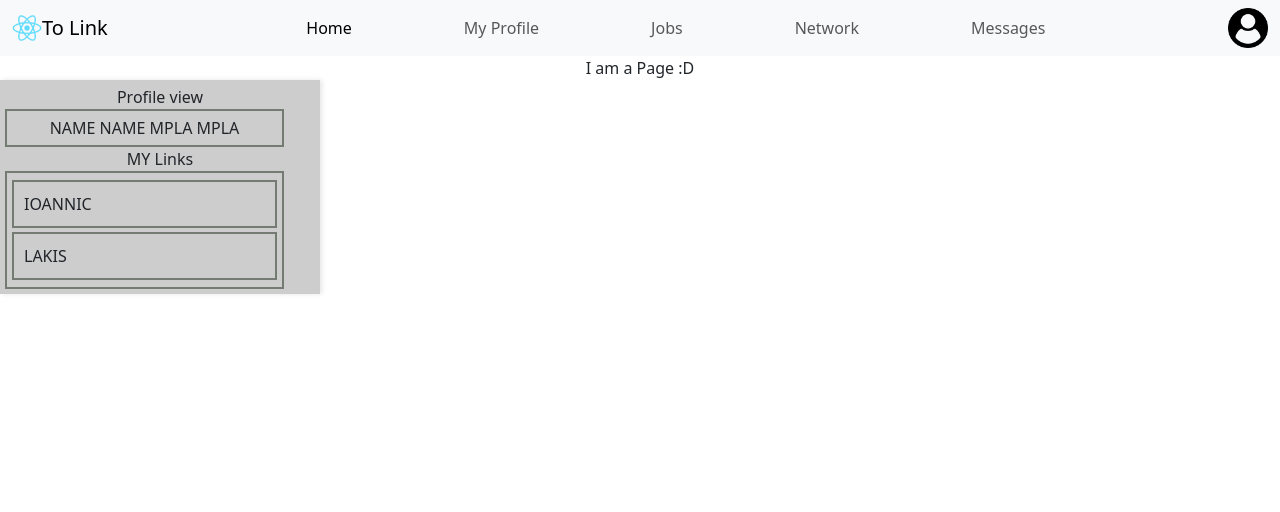
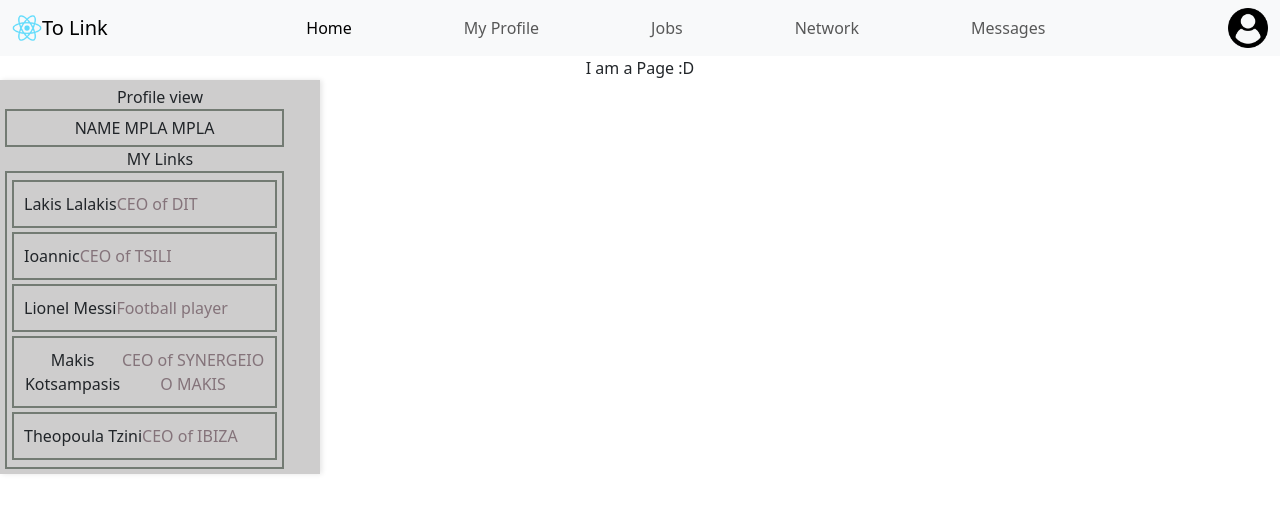
Before and after one commit to DPorichis/to-link, a React (Create React App) app: page /user in a window 1280 px wide. Shown: the top 512 px of the page. Built offline with nearby package versions, Linux system fonts and the light colour scheme.

Commit message:
SUPER WOW CHANGES

```diff
--- a/src/Pages/User/HomePGU.js
+++ b/src/Pages/User/HomePGU.js
@@ -4,6 +4,30 @@ import Header from "../../Components/Header";
 import './homePGU.css';
 
 function HomePGU(props) {
+    const links =
+    [
+    {
+    name: "Lakis Lalakis",
+    title:"CEO of DIT",
+    },
+    {
+    name: "Ioannic",
+    title: "CEO of TSILI" ,
+    },
+    {
+    name: "Lionel Messi",
+    title: "Football player",
+    },
+    {
+    name: "Makis Kotsampasis",
+    title: "CEO of SYNERGEIO O MAKIS",
+    },
+    {
+    name: "Theopoula Tzini",
+    title: "CEO of IBIZA",
+    },
+    ];
+
     return (
         <div>
             <Header log="user" act="home"/>
@@ -11,17 +35,15 @@ function HomePGU(props) {
             <div className="sidebar">
             Profile view
                 <div className="Profile">
-                    NAME NAME
+                    NAME
                     MPLA MPLA
                 </div>
                 MY Links
                 <div className = "Links">
-                    <div className = "link">
-                        IOANNIC
-                    </div>
-                    <div className = "link">
-                        LAKIS
-                    </div>
+                        {links.map((link) =>
+                        <li className = "link" key={link.name}>{link.name}
+                        <span className="link-title">{link.title}</span></li>
+                        )}
                 </div>
             </div>
         </div>
--- a/src/Pages/User/homePGU.css
+++ b/src/Pages/User/homePGU.css
@@ -23,5 +23,9 @@
   margin: 2px 0;
   box-sizing: border-box;
   display: flex ;
-  align-items: flex-start
+  align-items: flex-start;
+  list-style-type: none;
 }
+.link-title{
+    color: #84737a;
+}
```
